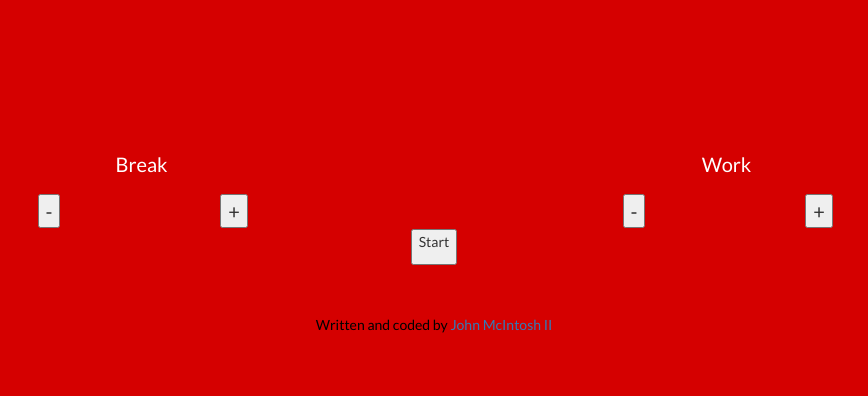
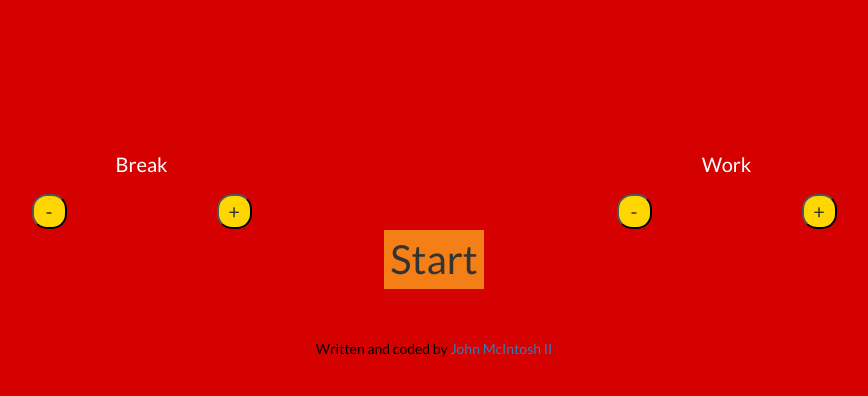
Before and after one commit to ver2point0/pomodoro-clock, a plain HTML site: page index.html in a window 1280 px wide. Shown: the whole page, without its empty margins (206-1074 px from the left). Drawn offline with nearby package versions, Linux system fonts and the light colour scheme.

Commit message:
change color and button size

```diff
--- a/css/styles.css
+++ b/css/styles.css
@@ -10,7 +10,7 @@ body {
 }
 
 /*********************************
-Timer titles and buttons
+Timer titles and timer buttons
 *********************************/
 
 #setTimerTitles {
@@ -23,6 +23,19 @@ Timer titles and buttons
   font-size: 20px;
 }
 
+.buttons {
+  width: 35px;
+  height: 35px;
+  background-color: #ffd600;
+  border-radius: 15px;
+}
+
+.buttonsTimer {
+  background-color: #f57f17;
+  font-size: 40px;
+  border: none;
+}
+
 /*********************************
 Footer
 *********************************/
--- a/index.html
+++ b/index.html
@@ -63,9 +63,8 @@
       <div class="row">
         <div class="col-xs-12"></div>
         <div class="col-xs-12">
-          <button value="counterButton">
+          <button class="buttonsTimer" value="counterButton">
             Start
-            <p></p>
           </button>
         </div>
       </div>
```
